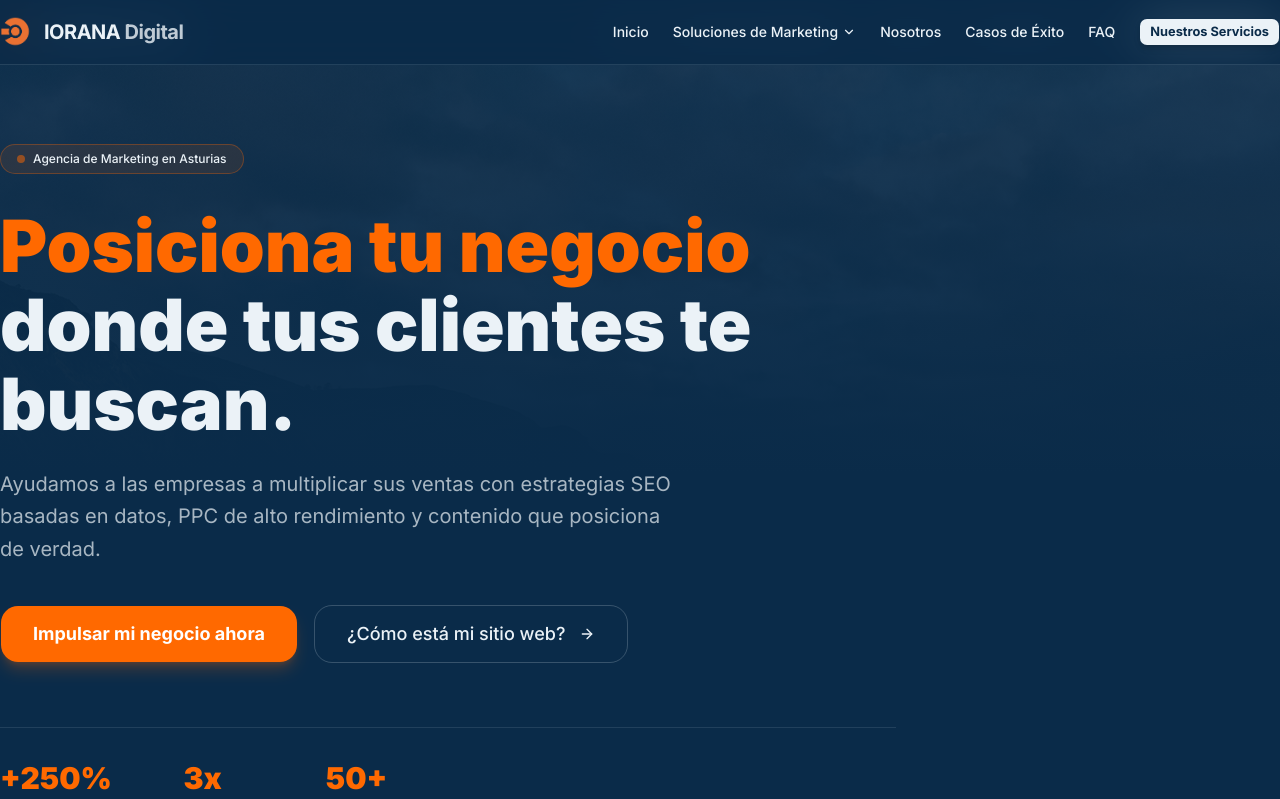
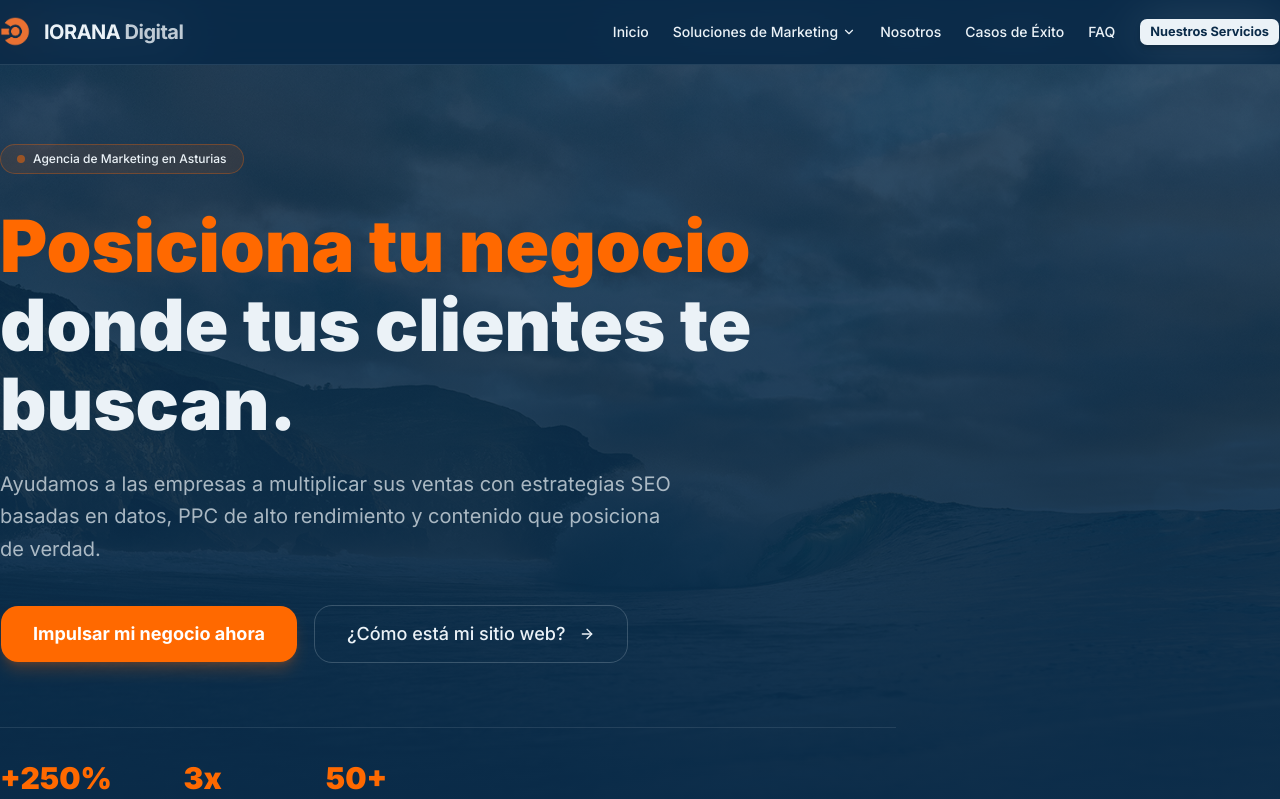
Before and after one commit to ioranadigital/iorana-next, a Next.js app: page / in a window 1280 px wide. Shown: the top 799 px of the page. Built offline with nearby package versions, Linux system fonts and the light colour scheme.

Commit message:
Update HeroSection.tsx

```diff
--- a/components/HeroSection.tsx
+++ b/components/HeroSection.tsx
@@ -7,16 +7,18 @@ import Image from "next/image";
 const HeroSection = () => {
   return (
     <section id="hero" className="relative min-h-[90vh] flex items-center overflow-hidden bg-[#0a2b49]">
-      {/* Background image */}
-      <div className="absolute inset-0">
+      {/* Contenedor de imagen al 100% */}
+      <div className="absolute inset-0 w-full h-full">
         <Image
           src="/assets/hero-bg.jpg"
           alt="IORANA Digital agencia marketing Asturias"
           fill
-          className="object-cover opacity-20"
+          sizes="100vw"
+          className="object-cover object-center opacity-30"
           priority
         />
-        <div className="absolute inset-0 bg-gradient-to-b from-[#0a2b49]/60 via-[#0a2b49] to-[#0a2b49]" />
+        {/* Gradiente suavizado para que la imagen sea visible en todo el contenedor */}
+        <div className="absolute inset-0 bg-gradient-to-b from-[#0a2b49]/40 via-[#0a2b49]/70 to-[#0a2b49]" />
       </div>
 
       <div className="container relative z-10 pt-20 pb-16">
@@ -41,7 +43,6 @@ const HeroSection = () => {
             Ayudamos a las empresas a multiplicar sus ventas con estrategias SEO basadas en datos, PPC de alto rendimiento y contenido que posiciona de verdad.
           </p>
 
-          {/* Botones corregidos y alineados - COMILLA CERRADA AQUÍ */}
           <div className="flex flex-col sm:flex-row gap-4 items-start sm:items-center">
             <Button
               className="bg-orange-500 hover:bg-orange-600 text-white px-8 py-7 text-lg rounded-2xl font-bold shadow-lg shadow-orange-500/20"
```
